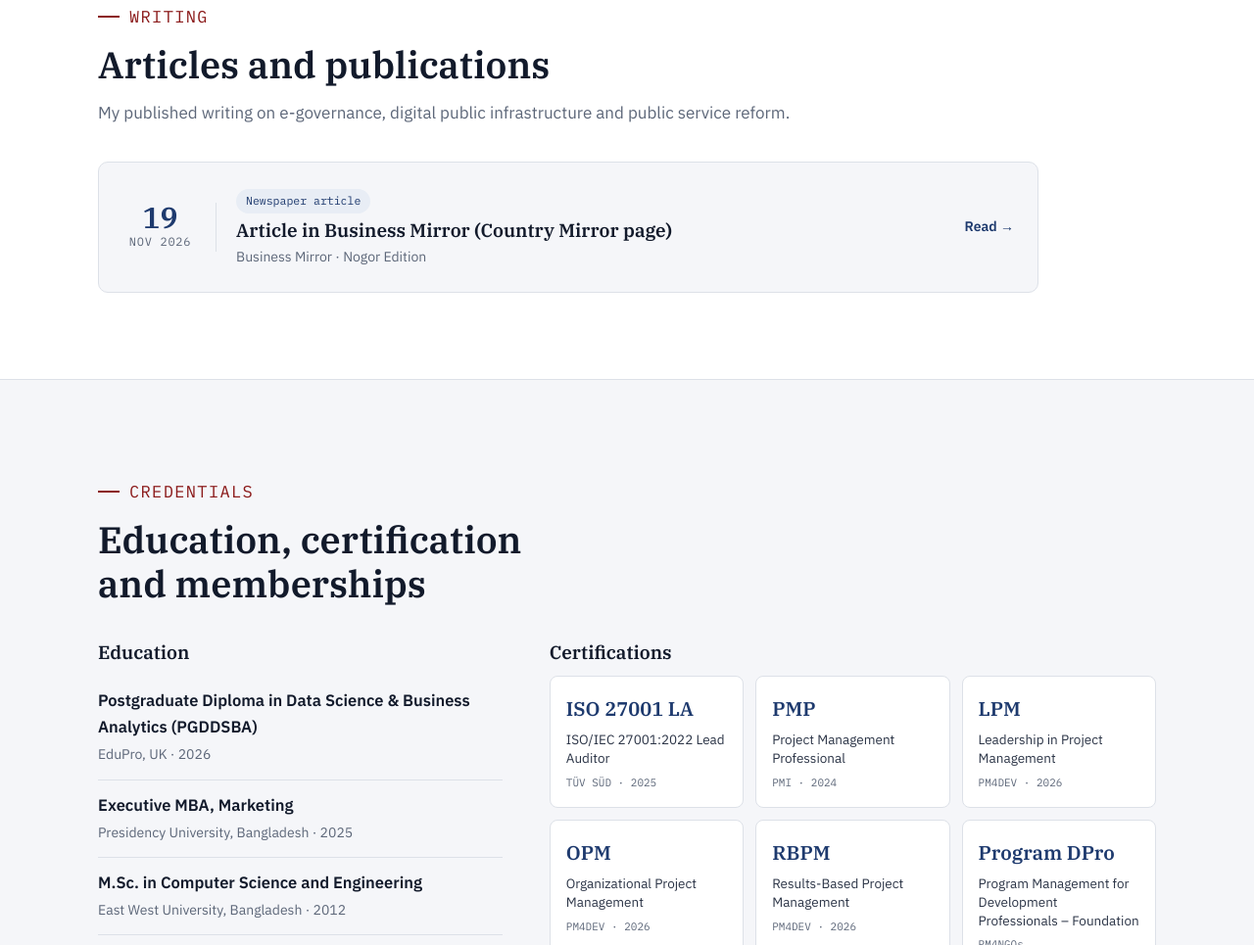
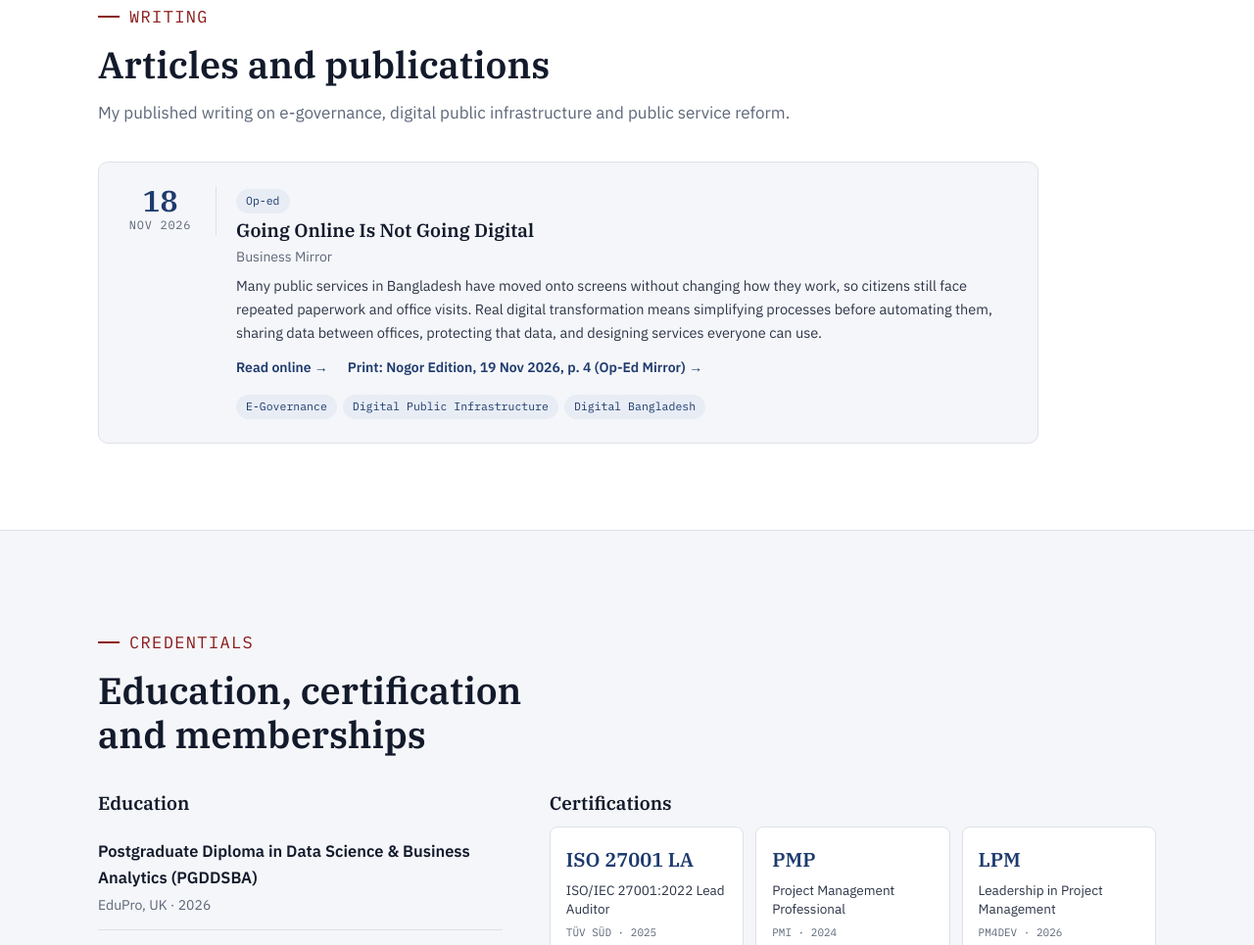
Before and after one commit to nahidbd/sabbirnahid, a plain HTML site: page index.html in a window 1280 px wide. Shown: the part 10136-11101 px from the top of the page at 98% size. Drawn offline with Linux system fonts and the light colour scheme.

Commit message:
Writing: add 'Going Online Is Not Going Digital' with online and print links
Co-Authored-By: Claude Opus 5.5 <noreply@anthropic.com>
Claude-Session: https://claude.ai/code/session_01TDLWshJXEQJNwajBUVnrMs

```diff
--- a/assets/css/style.css
+++ b/assets/css/style.css
@@ -247,14 +247,18 @@ section.alt .card{background:var(--paper)}
 
 /* Writing */
 .writing{display:grid;gap:12px;max-width:960px}
-.wpost{display:grid;grid-template-columns:96px 1fr auto;gap:20px;align-items:center;text-decoration:none;color:inherit;transition:border-color .15s,transform .15s}
-.wpost:hover{border-color:var(--navy);transform:translateY(-2px)}
+.wpost{display:grid;grid-template-columns:96px 1fr;gap:20px;align-items:start}
+.wpost h3 a{color:var(--ink);text-decoration:none}
+.wpost h3 a:hover{color:var(--navy);text-decoration:underline}
+.wlinks{display:flex;flex-wrap:wrap;gap:8px 20px;margin-top:12px;font-size:14px;font-weight:600}
+.wlinks a{text-decoration:none}
+.wlinks a:hover{text-decoration:underline}
+.wpost .tags{margin-top:12px}
 .wpost time{display:grid;text-align:center;border-right:1px solid var(--rule);padding-right:18px;font-family:var(--mono);color:var(--muted);font-size:12px;letter-spacing:.06em;text-transform:uppercase}
 .wpost time b{font:600 30px/1 var(--display);color:var(--navy);letter-spacing:0}
 .wpost h3{font-size:19px;margin:6px 0 4px}
 .wpost .src{font-size:14px;color:var(--muted)}
 .wpost p.sum{font-size:14.5px;color:var(--text);margin-top:6px}
-.wpost .go{font-size:14px;font-weight:600;color:var(--navy);white-space:nowrap}
 @media (max-width:640px){.wpost{grid-template-columns:1fr}.wpost time{display:flex;gap:8px;align-items:baseline;border-right:0;padding:0;text-align:left}.wpost time b{font-size:20px}}
 
 /* Credentials */
--- a/assets/js/site.js
+++ b/assets/js/site.js
@@ -136,12 +136,16 @@
 
     set("writing-list", byDate(d.writing).length ? map(byDate(d.writing), function (w) {
       var dt = parts(w.date);
-      return '<a class="card wpost" href="' + esc(w.url) + '" rel="noopener">' +
+      return '<article class="card wpost">' +
         '<time datetime="' + esc(w.date) + '">' + (dt ? '<b>' + dt.d + '</b>' + dt.m + ' ' + dt.y : esc(w.date)) + '</time>' +
-        '<div><span class="chip">' + esc(w.type || "Article") + '</span><h3>' + esc(w.title) + '</h3>' +
+        '<div><span class="chip">' + esc(w.type || "Article") + '</span>' +
+        '<h3><a href="' + esc(w.url) + '" rel="noopener">' + esc(w.title) + '</a></h3>' +
         '<p class="src">' + esc(w.outlet) + (w.edition ? ' · ' + esc(w.edition) : '') + '</p>' +
-        (w.summary ? '<p class="sum">' + esc(w.summary) + '</p>' : '') + '</div>' +
-        '<span class="go">Read →</span></a>';
+        (w.summary ? '<p class="sum">' + esc(w.summary) + '</p>' : '') +
+        '<p class="wlinks"><a href="' + esc(w.url) + '" rel="noopener">Read online →</a>' +
+        (w.print && w.print.url ? '<a href="' + esc(w.print.url) + '" rel="noopener">' + esc(w.print.label || "Print edition") + ' →</a>' : '') + '</p>' +
+        (w.tags && w.tags.length ? '<div class="tags">' + map(w.tags, function (t) { return '<span class="chip">' + esc(t) + '</span>'; }) + '</div>' : '') +
+        '</div></article>';
     }) : '<p>Articles will appear here.</p>');
 
     var edu = function (items) {
@@ -210,6 +214,7 @@
       '<h2>Languages</h2>' + two(d.languages) +
       (d.writing && d.writing.length ? '<h2>Articles &amp; publications</h2><ul class="bul">' + map(byDate(d.writing), function (w) {
         return '<li><b>' + esc(w.title) + '.</b> ' + esc(w.outlet) + (w.edition ? ', ' + esc(w.edition) : '') + ', ' + longDate(w.date) +
+          (w.print && w.print.label ? ' (' + esc(w.print.label.replace(/^Print:\s*/, 'print: ')) + ')' : '') +
           '. <a href="' + esc(w.url) + '">' + esc(shortUrl(w.url)) + '</a></li>';
       }) + '</ul>' : '') +
       '<h2>Research &amp; analysis</h2><ul class="bul">' + map(d.research, function (r) {
--- a/content/site.json
+++ b/content/site.json
@@ -562,13 +562,21 @@
   ],
   "writing": [
     {
-      "title": "Article in Business Mirror (Country Mirror page)",
+      "title": "Going Online Is Not Going Digital",
       "outlet": "Business Mirror",
-      "edition": "Nogor Edition",
-      "date": "2026-11-19",
-      "type": "Newspaper article",
-      "url": "https://epaper.bmirror.net/nogor-edition/2026-11-19/4",
-      "summary": ""
+      "type": "Op-ed",
+      "date": "2026-11-18",
+      "url": "https://bmirror.net/going-online-is-not-going-digital/",
+      "print": {
+        "label": "Print: Nogor Edition, 19 Nov 2026, p. 4 (Op-Ed Mirror)",
+        "url": "https://epaper.bmirror.net/nogor-edition/2026-11-19/4"
+      },
+      "summary": "Many public services in Bangladesh have moved onto screens without changing how they work, so citizens still face repeated paperwork and office visits. Real digital transformation means simplifying processes before automating them, sharing data between offices, protecting that data, and designing services everyone can use.",
+      "tags": [
+        "E-Governance",
+        "Digital Public Infrastructure",
+        "Digital Bangladesh"
+      ]
     }
   ],
   "education": [
```
Also changed, not shown: 1 other file.
